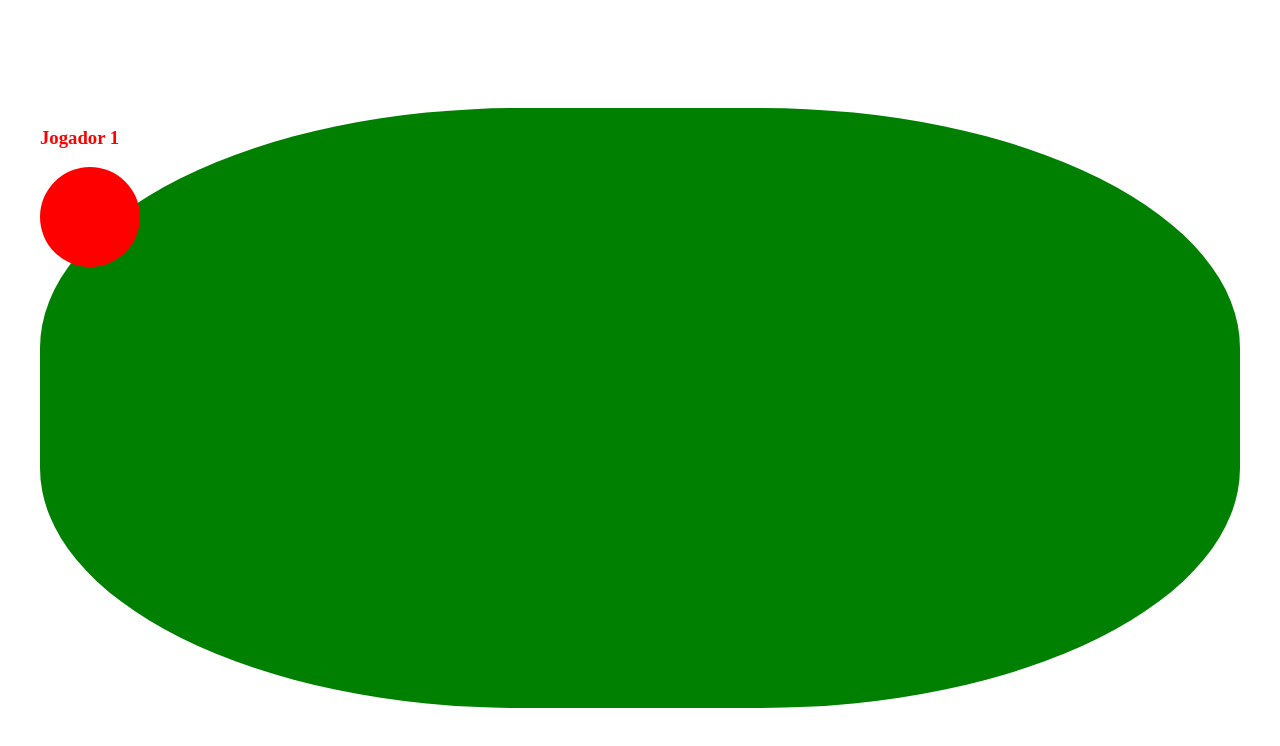
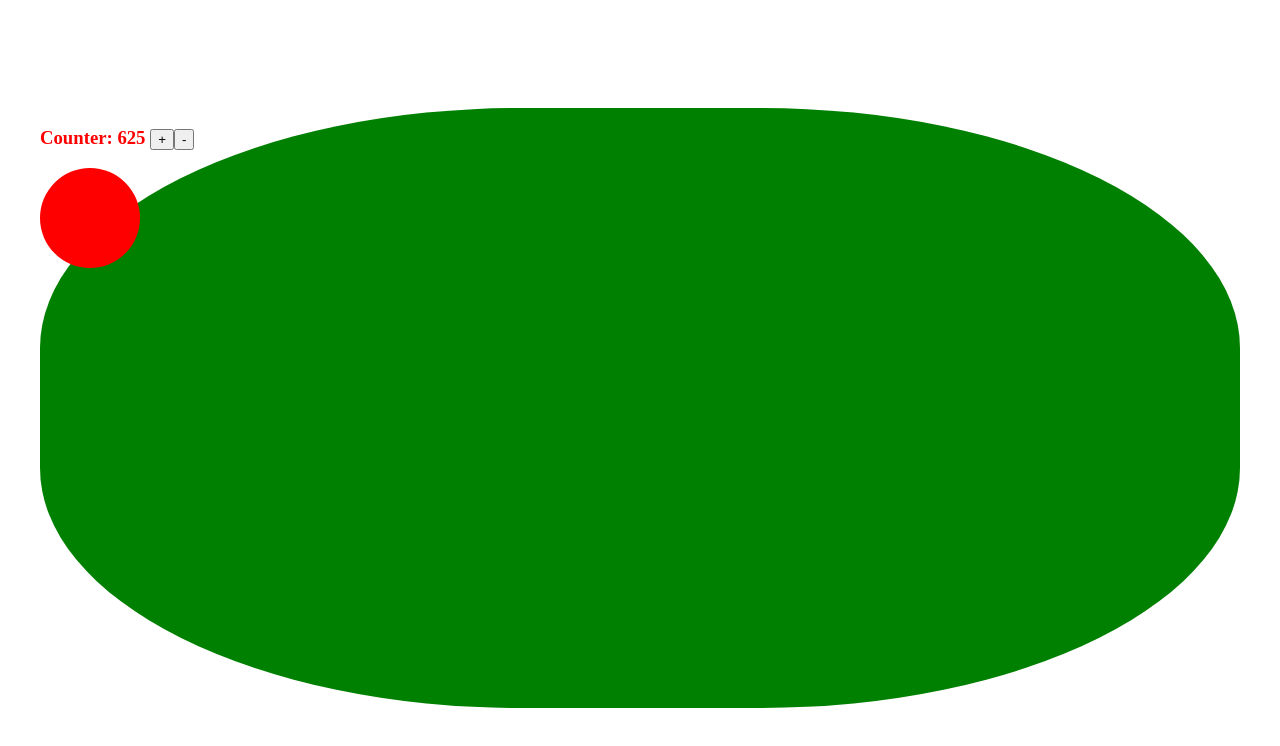
Before and after one commit to thiago-fiori/poker, a Nuxt app: page / in a window 1280 px wide. Shown: the top 746 px of the page. Built offline with nearby package versions, Linux system fonts and the light colour scheme.

Commit message:
Cria contador

```diff
--- a/app.vue
+++ b/app.vue
@@ -1,7 +1,7 @@
 <template>
   <div>
     <Mesa>
-      <Assento>Jogador 1</Assento>
+      <Assento><Contador></Contador></Assento>
     </Mesa>
   </div>
 </template>
--- /dev/null
+++ b/components/Contador.vue
@@ -0,0 +1,11 @@
+<script setup lang="ts">
+const counter = useState("counter", () => Math.round(Math.random() * 1000));
+</script>
+
+<template>
+  <div>
+    Counter: {{ counter }}
+    <button @click="counter++">+</button>
+    <button @click="counter--">-</button>
+  </div>
+</template>
```
